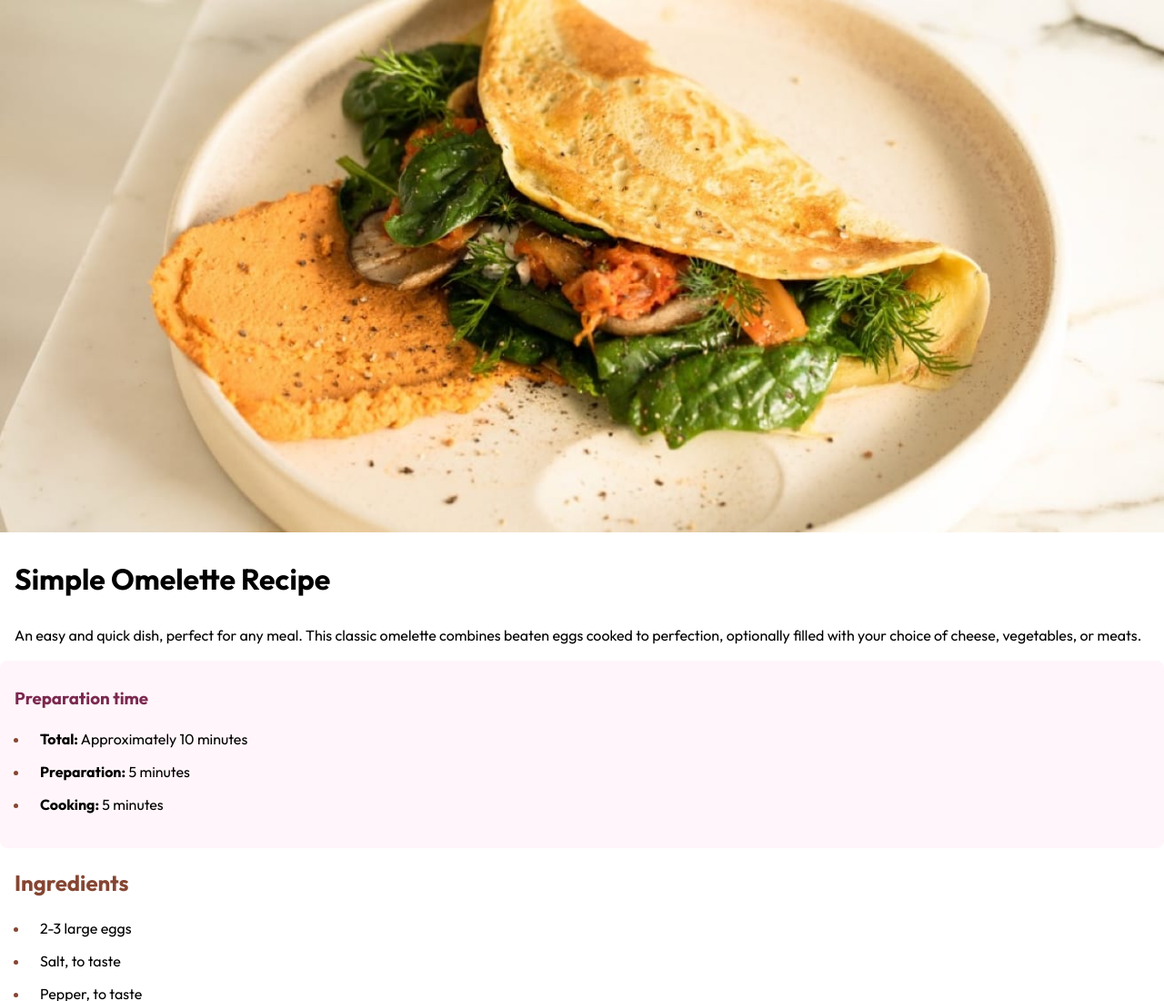
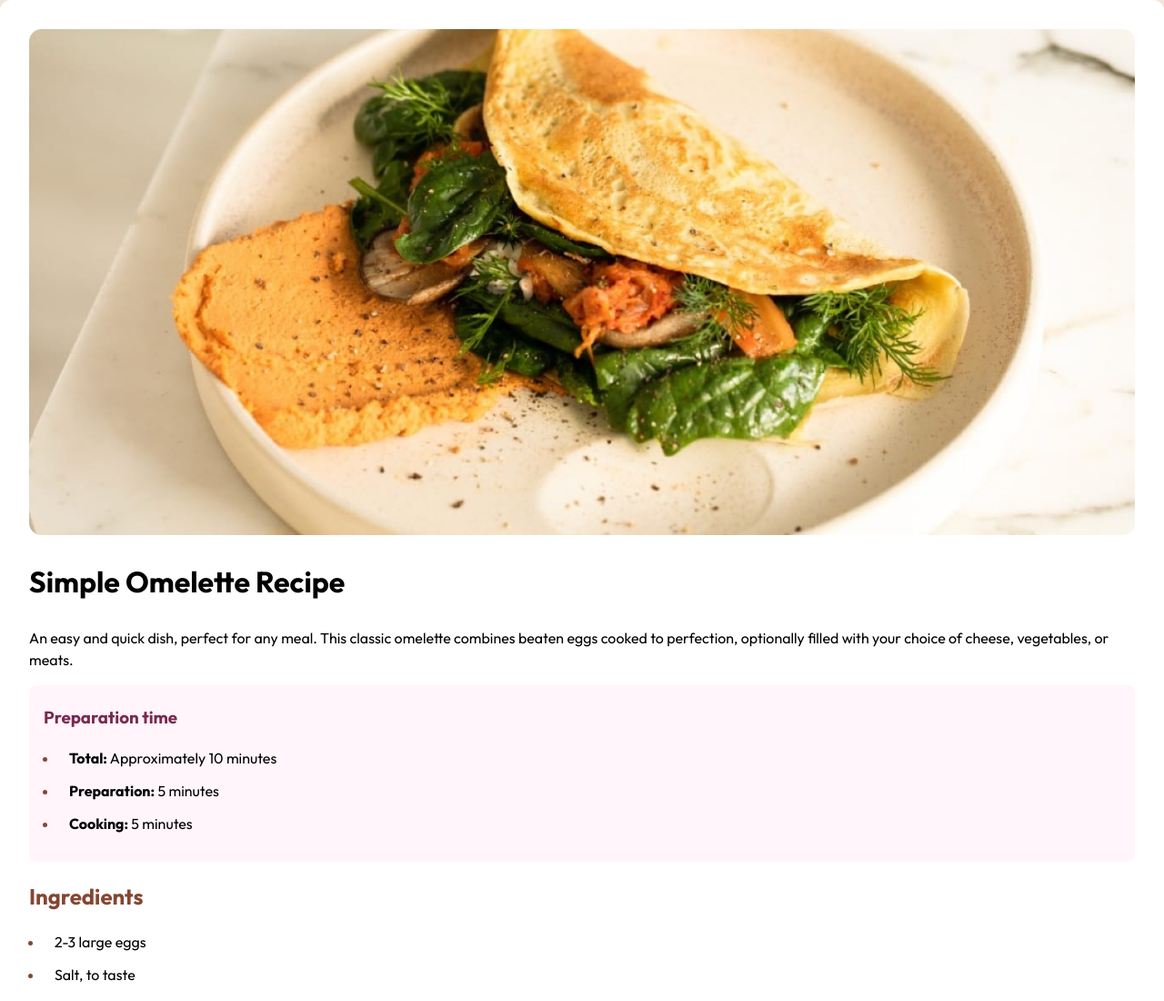
Before and after one commit to LifeSource/frontend-mentor-challenges, a website: page recipe-page-main/index.html in a window 1280 px wide. Shown: the top 1100 px of the page at 91% size. Drawn offline with Linux system fonts and the light colour scheme.

Commit message:
Fix up recipe page styles

```diff
--- a/recipe-page-main/styles.css
+++ b/recipe-page-main/styles.css
@@ -2,7 +2,7 @@
   --bg-color: hsl(30, 54%, 90%);
   --clr-brown-800: hsl(14, 45%, 36%);
   --clr-rose-800: hsl(332, 51%, 32%);
-  --clr-rose-50: hsl(330, 100%, 98%)
+  --clr-rose-50: hsl(330, 100%, 98%);
 }
 
 *,
@@ -29,8 +29,6 @@ img {
 
 section {
   background: white;
-  padding: 0 1rem;
-
 }
 
 h1 {
@@ -44,6 +42,10 @@ h2 {
 h2,
 ::marker {
   color: hsl(14, 45%, 36%);
+}
+
+::marker {
+  font-weight: bold;
 }
 
 ul,
@@ -77,10 +79,23 @@ table {
   max-width: 1440px;
   margin-inline: auto;
   background-color: white;
+  border-radius: 12px;
+  padding: 1rem;
+
+  img {
+    border-radius: 0.85rem;
+  }
+
+  @media (min-width: 768px) {
+    padding: 2rem;
+    display: flex;
+    flex-direction: column;
+    justify-content: center;
+  }
 }
 
 .preparation {
-  padding: 0.5rem 1rem;
+  padding: 0.15rem 1rem;
   border-radius: 8px;
   background: var(--clr-rose-50);
 
@@ -91,5 +106,5 @@ table {
 
 .ingredients,
 .instructions {
-    border-bottom: 1px solid hsl(0, 0%, 80%);
+  border-bottom: 1px solid hsl(0, 0%, 80%);
 }
```
